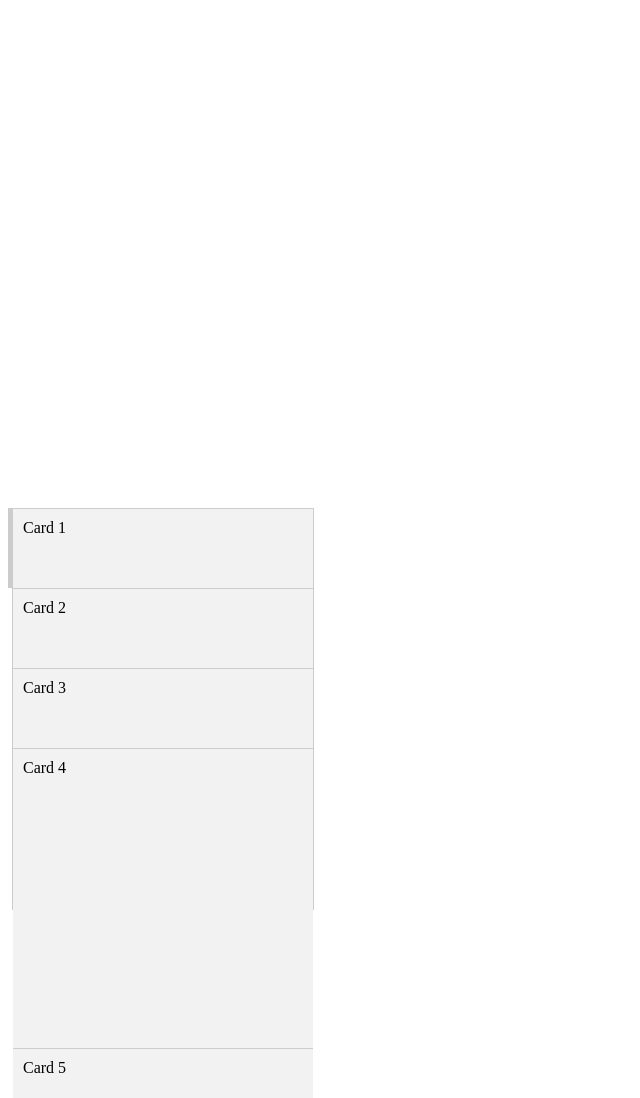
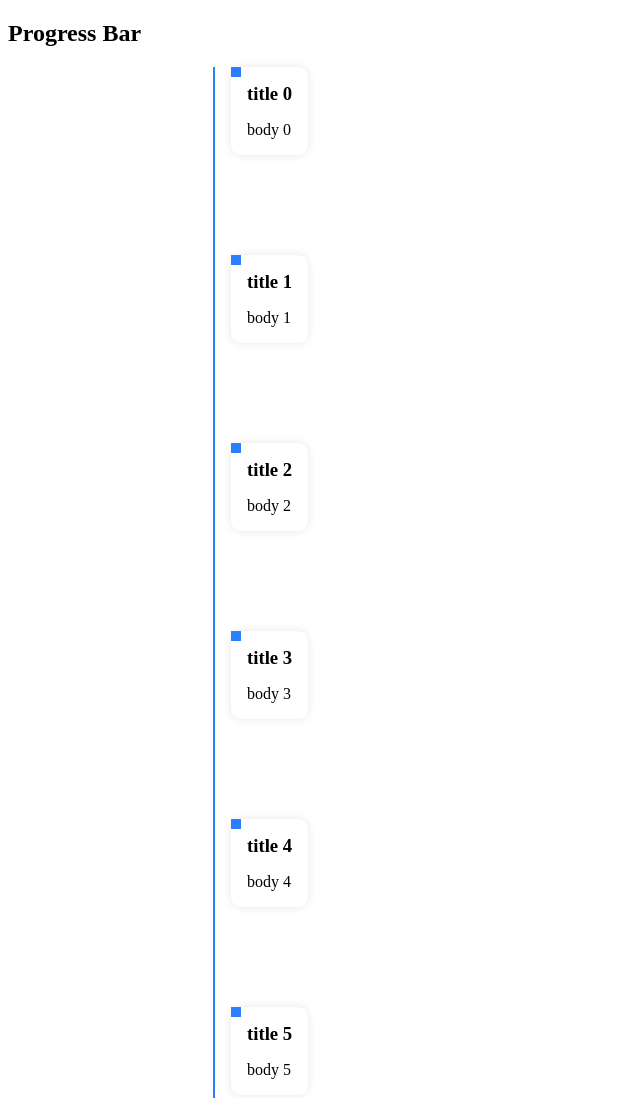
Before and after one commit to read0more/bunch-of-styles, a website: page progress-bar/index.html in a window 1280 px wide. Shown: the top 1098 px of the page, without its empty margins (0-640 px from the left). Drawn offline with Linux system fonts and the light colour scheme.

Commit message:
progress bar 좀 더 이쁘게

```diff
--- a/progress-bar/index.css
+++ b/progress-bar/index.css
@@ -1,31 +1,68 @@
+h3,
+p {
+  margin: 0;
+}
+
 .container {
   display: flex;
+  gap: 1rem;
+}
+
+.divider {
+  position: relative;
+  width: 2px;
+  height: 0;
+  left: 0;
+  background-color: #dbdee1;
+  margin-left: 205px;
+}
+
+.progress-bar {
+  position: absolute;
+  transition: height 0.6s ease-out;
+  background-color: #297fff;
+  width: 2px;
+  left: 0;
+  height: 0;
+}
+
+.cards {
+  display: flex;
+  flex-direction: column;
+  gap: 100px;
+}
+
+.card {
   position: relative;
 }
 
-#progress-bar {
-  position: relative;
-  top: 0;
+.card .left-point {
+  height: 10px;
+  width: 10px;
+  background: #dbdee1;
+  position: absolute;
   left: 0;
-  height: 0;
-  width: 4px;
-  background-color: #ccc;
-  z-index: 9999;
-  transition: height 0.3s ease-out;
 }
 
-.card-list {
-  width: 300px;
-  height: 400px;
-  border: 1px solid #ccc;
-  margin-right: 20px;
+.card .left-point.active {
+  background-color: #297fff;
 }
 
-.card {
-  width: 100%;
-  height: 80px;
-  background-color: #f2f2f2;
-  border-bottom: 1px solid #ccc;
-  box-sizing: border-box;
-  padding: 10px;
+.card .left-point.emphasis::after {
+  content: "";
+  position: absolute;
+  width: 20px;
+  height: 20px;
+  background-color: rgba(41, 127, 255, 0.4);
+  left: 0;
 }
+
+.card .body {
+  display: flex;
+  flex-direction: column;
+  gap: 1rem;
+  padding: 1rem;
+  border-radius: 10px;
+  background-color: #fff;
+  box-shadow: 0 0 10px rgba(0, 0, 0, 0.1);
+}
--- a/progress-bar/index.html
+++ b/progress-bar/index.html
@@ -4,65 +4,23 @@
     <link rel="stylesheet" href="index.css" />
   </head>
   <body>
-    <div style="height: 500px"></div>
-    <div class="container">
-      <div id="progress-bar"></div>
-      <div class="card-list">
-        <div class="card" data-index="0">Card 1</div>
-        <div class="card" data-index="1">Card 2</div>
-        <div class="card" data-index="2">Card 3</div>
-        <div class="card" data-index="3" style="height: 300px">Card 4</div>
-        <div class="card" data-index="4">Card 5</div>
-        <div class="card" data-index="5">Card 6</div>
-        <div class="card" data-index="6">Card 7</div>
-        <div class="card" data-index="7">Card 8</div>
-        <div class="card" data-index="8">Card 9</div>
-        <div class="card" data-index="9">Card 10</div>
-      </div>
-    </div>
-    <div style="height: 500px"></div>
-
-    <script>
-      const cards = document.querySelectorAll(".card");
-      const cardHeights = [];
-      cards.forEach(function (card) {
-        cardHeights.push(card.getBoundingClientRect().height);
-      });
-
-      function handleIntersect(entries, observer) {
-        let target = -Infinity;
-        entries.forEach(function (entry) {
-          if (entry.intersectionRatio < 1) return;
-
-          if (target < entry.target.dataset.index) {
-            target = entry.target.dataset.index;
-          }
-        });
-
-        if (target === -Infinity) return;
-
-        let calcedHeight = 0;
-
-        for (let i = 0; i <= target; i++) {
-          console.log(target);
-          calcedHeight += cardHeights[i];
-        }
-
-        document.querySelector("#progress-bar").style.height =
-          calcedHeight + "px";
-      }
-
-      const cardList = document.querySelector(".card-list");
-      const options = {
-        root: null,
-        rootMargin: "0px",
-        threshold: 1.0,
-      };
-      const observer = new IntersectionObserver(handleIntersect, options);
-
-      cards.forEach(function (card) {
-        observer.observe(card);
-      });
-    </script>
+    <section>
+      <div>
+        <h1>Progress Bar</h1>
+        <div class="container">
+          <div class="divider">
+            <div class="progress-bar"></div>
+          </div>
+          <div class="cards">
+          </div>
+        <div id="card-template" class="card" data-index="0" style="display: none;">
+          <div class="left-point"></div>
+          <div class="body">
+            <h3></h3>
+            <p></p>
+          </div>
+        </div>
+    </section>
+    <script src="index.js" defer></script>
   </body>
 </html>
--- a/progress-bar/index.js
+++ b/progress-bar/index.js
@@ -0,0 +1,103 @@
+const scrolledHistories = {};
+
+function printCards(cards, target) {
+  const template = document.querySelector("#card-template");
+
+  cards.forEach((card, index) => {
+    const clone = template.cloneNode(true);
+    clone.dataset.index = index;
+    const body = clone.querySelector(".body");
+    const title = clone.querySelector("h3");
+    const content = clone.querySelector("p");
+
+    clone.removeAttribute("id");
+    clone.style.display = "block";
+    title.textContent = card.title;
+    content.textContent = card.body;
+
+    target.appendChild(clone);
+  });
+}
+
+function handleProgressBar() {
+  const observer = new IntersectionObserver(handleIntersect, {
+    root: null,
+    rootMargin: "0px",
+    threshold: [0.5, 1],
+  });
+  const historyDetailBoxes = document.querySelectorAll(
+    ".card"
+  );
+  const historyDetailHeights = [];
+  let gapHeight = 100;
+  let dividerHeight = 0;
+
+  historyDetailBoxes.forEach(function(historyDetailBox, index) {
+    const boxHeight =
+      historyDetailBox.getBoundingClientRect().height + gapHeight;
+    historyDetailHeights.push(boxHeight);
+    observer.observe(historyDetailBox);
+
+    if (index !== historyDetailBoxes.length - 1) {
+      dividerHeight += boxHeight;
+    }
+  });
+
+  const divider = document.querySelector(
+    "section .divider"
+  );
+  divider.style.height = `${dividerHeight}px`;
+
+  function handleIntersect(entries, observer) {
+    entries.forEach(function(entry) {
+      const index = Number(entry.target.dataset.index);
+
+      if (entry.intersectionRatio === 1) {
+        scrolledHistories[index] = true;
+      } else if (scrolledHistories[index]) {
+        delete scrolledHistories[index];
+      }
+    });
+
+    document
+      .querySelector(".card .left-point.emphasis")
+      ?.classList.remove("emphasis", "active");
+    const target = Math.max(...Object.keys(scrolledHistories));
+
+    let calculatedHeight = 0;
+    for (let i = 0; i <= target; i++) {
+      const activeLeftPoint = document.querySelector(
+        `.card[data-index='${i}'] .left-point`
+      );
+      activeLeftPoint?.classList.add("active");
+      calculatedHeight += historyDetailHeights[i];
+      console.log(i, );
+    }
+
+    const activeLeftPoint = document.querySelector(
+      `.card[data-index='${target}'] .left-point`
+    );
+    activeLeftPoint?.classList.add("active", "emphasis");
+
+    const progressBar = document.querySelector(
+      "section .progress-bar"
+    );
+    progressBar.style.height = calculatedHeight + "px";
+  }
+}
+
+function init() {
+  // make cards item 10
+  const cards = [];
+  for (let i = 0; i < 10; i++) {
+    cards.push({
+      title: `title ${i}`,
+      body: `body ${i}`,
+    });
+  }
+
+  printCards(cards, document.querySelector(".cards"));
+  handleProgressBar();
+}
+
+init();
```
